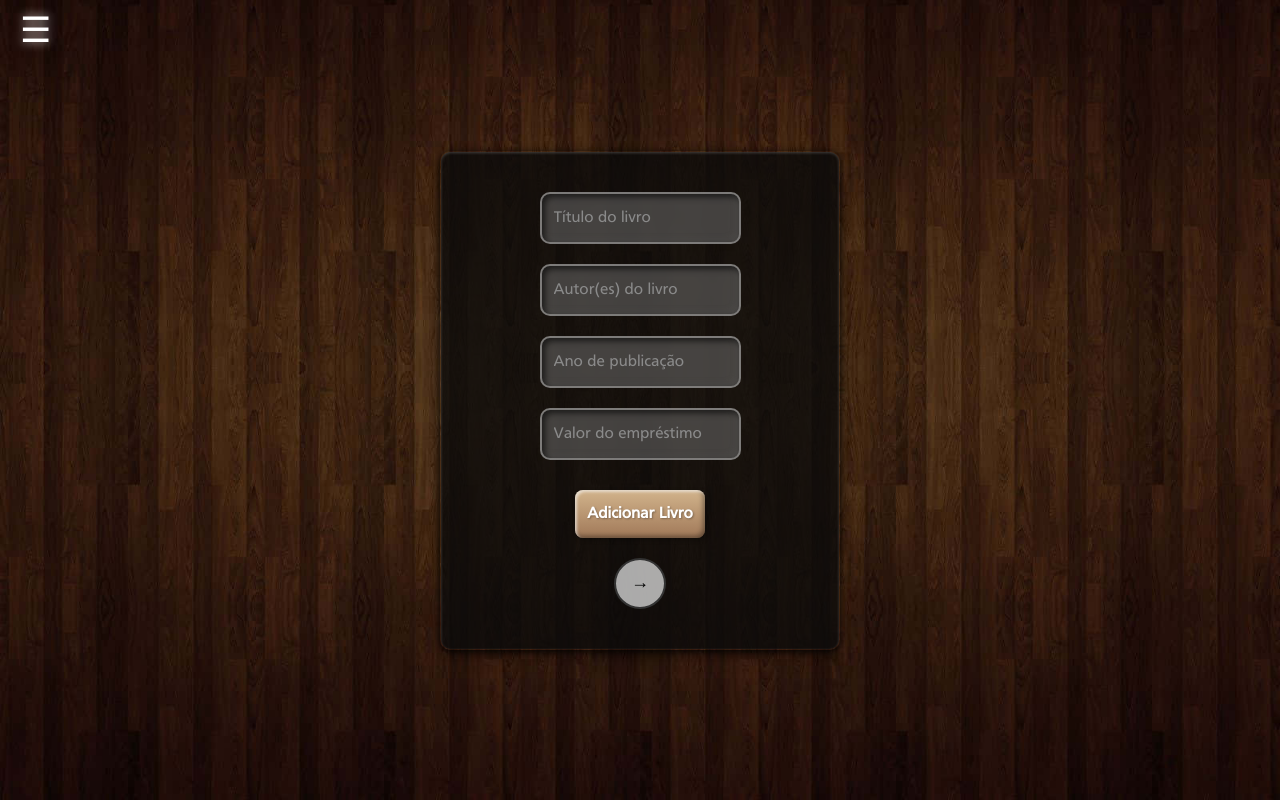
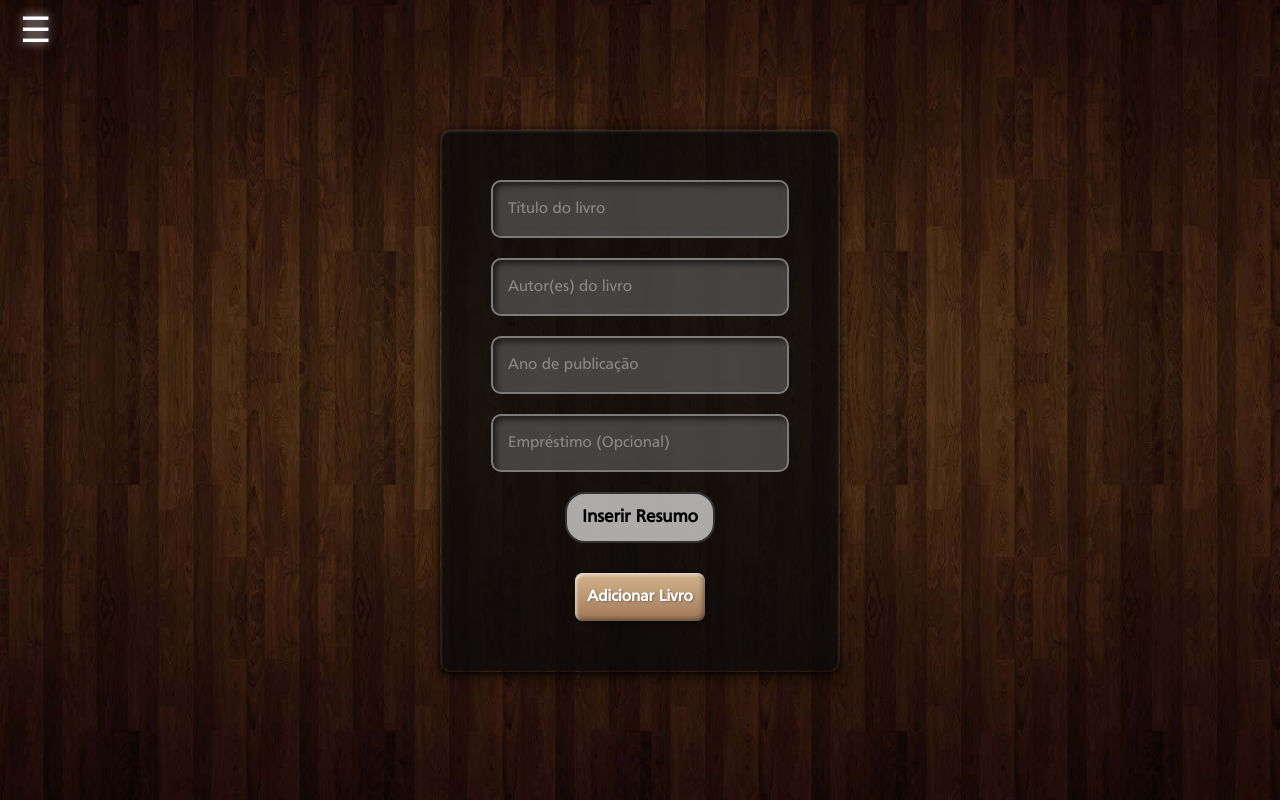
Before and after one commit to dcarichas/digital-bookshelf, a React (Vite) app: page /adicionar in a window 1280 px wide. Built offline with nearby package versions, Linux system fonts and the light colour scheme.

Commit message:
Added user-friendly features

```diff
--- a/src/App.css
+++ b/src/App.css
@@ -68,6 +68,25 @@ html, body, h1, h2, h3, h4, h5, h6, p, a, span, div {
     text-shadow: 2px 4px 6px rgba(0, 0, 0, 0.5);
 }
 
+.a-info {
+    cursor: pointer;
+    margin: 0;
+    padding: 0;
+    text-align: center;
+    font-size: 20px;
+    text-decoration: none;
+    color: #dadada;
+    text-shadow: 2px 4px 6px rgba(0, 0, 0, 0.5);
+    transition: text-shadow 0.3s ease, color 0.3s ease;
+}
+
+.a-info:hover {
+    color: #ffffff;
+    text-shadow: 0px 0px 10px rgba(255, 255, 255, 0.8),
+    0px 0px 20px rgba(255, 255, 255, 0.6),
+    0px 0px 30px rgba(255, 255, 255, 0.4);
+}
+
 .fade-in {
     opacity: 1;
     animation-name: fadeInOpacity;
@@ -87,15 +106,19 @@ html, body, h1, h2, h3, h4, h5, h6, p, a, span, div {
 
 /* Style for the right arrow button */
 .toggleSummaryButton {
+    font-family: 'Frutiger', sans-serif;
+    font-weight: bold;
+    display: flex;
     justify-content: center;
     align-content: center;
     align-items: center;
-    margin-top: 20px;
+    align-self: center;
+    justify-self: center;
     padding: 10px 15px;
     font-size: 18px;
     background-color: rgba(211, 211, 211, 0.8);
     border: 2px solid #333;
-    border-radius: 50%;
+    border-radius: 20px;
     cursor: pointer;
     transition: all 0.3s ease;
     text-align: center;
@@ -131,7 +154,7 @@ html, body, h1, h2, h3, h4, h5, h6, p, a, span, div {
     align-items: center;  /* Centering form elements horizontally */
     justify-content: center; /* Centering form elements vertically */
     width: 400px; /* Set the width of the rectangle */
-    padding: 40px; /* Add some padding to the inside of the rectangle */
+    padding: 50px; /* Add some padding to the inside of the rectangle */
     background: rgba(10, 10, 10, 0.8);
     border-radius: 10px; /* Rounded corners */
     border: 1px solid transparent; /* Transparent border */
@@ -145,6 +168,10 @@ html, body, h1, h2, h3, h4, h5, h6, p, a, span, div {
             0 8px 15px rgba(0, 0, 0, 0.3); /* Soft shadow to lift the box */
 }
 
+.formGroupContainer {
+    width: 100%;
+}
+
 /* Form group */
 .form-group {
     margin-bottom: 20px;
@@ -153,7 +180,7 @@ html, body, h1, h2, h3, h4, h5, h6, p, a, span, div {
 
 input, textarea {
     width: 100%;
-    padding: 12px;
+    padding: 15px;
     border: 2px solid rgba(255, 255, 255, 0.3); /* Glassy border with transparency */
     border-radius: 10px;
     background-color: rgba(117, 117, 117, 0.5); /* Semi-transparent dark background */
@@ -348,6 +375,7 @@ input::placeholder, textarea::placeholder {
     text-align: center;
     font-size: 18px;
     font-weight: bold;
+    justify-items: center;
 }
 
 .bookDetailsContainer {
--- a/src/assets/Adicionar.tsx
+++ b/src/assets/Adicionar.tsx
@@ -17,17 +17,18 @@ export const Adicionar: React.FC = () => {
         e.preventDefault();
 
         // Simple validation: Ensure all fields are filled
-        if (!title || !author || !year || !loanAmount) {
+        if (!title || !author || !year) {
             alert("Por favor, preencha todos os campos.");
             return;
         }
 
         try {
             const db = await Database.load('sqlite:books.db');
+            const parsedAmount = loanAmount === "" ? 0 : parseFloat(loanAmount as string);
             await db.execute(`
                 INSERT INTO books (name, author, year, summary, loanAmount)
                 VALUES ($1, $2, $3, $4, $5)`,
-                [title, author, parseInt(year as string), summary, parseFloat(loanAmount as string)]
+                [title, author, parseInt(year as string), summary, parsedAmount]
             );
             console.log("Livro adicionado com sucesso");
             navigate("/biblioteca");
@@ -40,13 +41,13 @@ export const Adicionar: React.FC = () => {
     return (
         <div className="formContainer">
             <div className={"formWrapper fade-in"}>
-                <form onSubmit={handleSubmit}>
+                <form className={"formGroupContainer"} onSubmit={handleSubmit}>
                     {isSummaryView ?
                         <div className="form-group">
                             <textarea
                                 style={{
-                                    height: "300px",
-                                    width: "300px"
+                                    width: "300px",
+                                    height: "300px"
                                 }}
                                 id="summary"
                                 value={summary}
@@ -92,20 +93,20 @@ export const Adicionar: React.FC = () => {
                                     id="loanAmount"
                                     value={loanAmount}
                                     onChange={(e) => setLoanAmount(e.target.value)}
-                                    placeholder="Valor do empréstimo"
-                                    required
+                                    placeholder="Empréstimo (Opcional)"
                                 />
                             </div>
                         </>
                     }
+                    <button
+                        className="toggleSummaryButton"
+                        onClick={() => setIsSummaryView(!isSummaryView)}
+                        type="button"
+                    >
+                        {isSummaryView ? 'Voltar' : 'Inserir Resumo'}
+                    </button>
                     <button className={"genericButton"} style={{margin: "30px auto 0"}} type="submit">Adicionar Livro</button>
                 </form>
-                <button
-                    className="toggleSummaryButton"
-                    onClick={() => setIsSummaryView(!isSummaryView)}
-                >
-                    {isSummaryView ? '←' : '→'}
-                </button>
             </div>
 
         </div>
--- a/src/assets/Biblioteca.tsx
+++ b/src/assets/Biblioteca.tsx
@@ -69,7 +69,7 @@ export const Biblioteca: React.FC = () => {
             <div className={"bookshelfContainer fade-in"}>
                 <div className="emptyShelf">
                     <p className="p-title">Biblioteca Vazia</p>
-                    <p className="p-info">Adicione um livro</p>
+                    <a className={"a-info"} onClick={() => navigate("/adicionar")}>Adicione um livro</a>
                 </div>
             </div>
             :
--- a/src/assets/EditBook.tsx
+++ b/src/assets/EditBook.tsx
@@ -48,16 +48,17 @@ export const EditBook: React.FC = () => {
         e.preventDefault();
 
         // Simple validation: Ensure all fields are filled
-        if (!title || !author || !year || !loanAmount) {
+        if (!title || !author || !year) {
             alert("Por favor, preencha todos os campos.");
             return;
         }
 
         try {
             const db = await Database.load('sqlite:books.db');
+            const parsedAmount = loanAmount === "" ? 0 : parseFloat(loanAmount as string);
             await db.execute(`
                 UPDATE books SET name = ?, author = ?, year = ?, summary = ?, loanAmount = ? WHERE id = ?`,
-                [title, author, parseInt(year as string), summary, parseFloat(loanAmount as string), id]
+                [title, author, parseInt(year as string), summary, parsedAmount, id]
             );
             console.log("Livro atualizado com sucesso");
             navigate(`/book/${id}`);
@@ -126,12 +127,18 @@ export const EditBook: React.FC = () => {
                                     id="loanAmount"
                                     value={loanAmount}
                                     onChange={(e) => setLoanAmount(e.target.value)}
-                                    placeholder="Valor do empréstimo"
-                                    required
+                                    placeholder="Empréstimo (Opcional)"
                                 />
                             </div>
                         </>
                     }
+                    <button
+                        className="toggleSummaryButton"
+                        onClick={() => setIsSummaryView(!isSummaryView)}
+                        type="button"
+                    >
+                        {isSummaryView ? 'Voltar' : 'Inserir Resumo'}
+                    </button>
                     <div className={"detail-buttons"}>
                         <button className={"genericButton"} type={"button"} onClick={() => navigate(-1)}>
                             Voltar
@@ -139,12 +146,6 @@ export const EditBook: React.FC = () => {
                         <button className={"genericButton"} type="submit">Guardar Alterações</button>
                     </div>
                 </form>
-                <button
-                    className="toggleSummaryButton"
-                    onClick={() => setIsSummaryView(!isSummaryView)}
-                >
-                    {isSummaryView ? '←' : '→'}
-                </button>
             </div>
         </div>
     );
```
